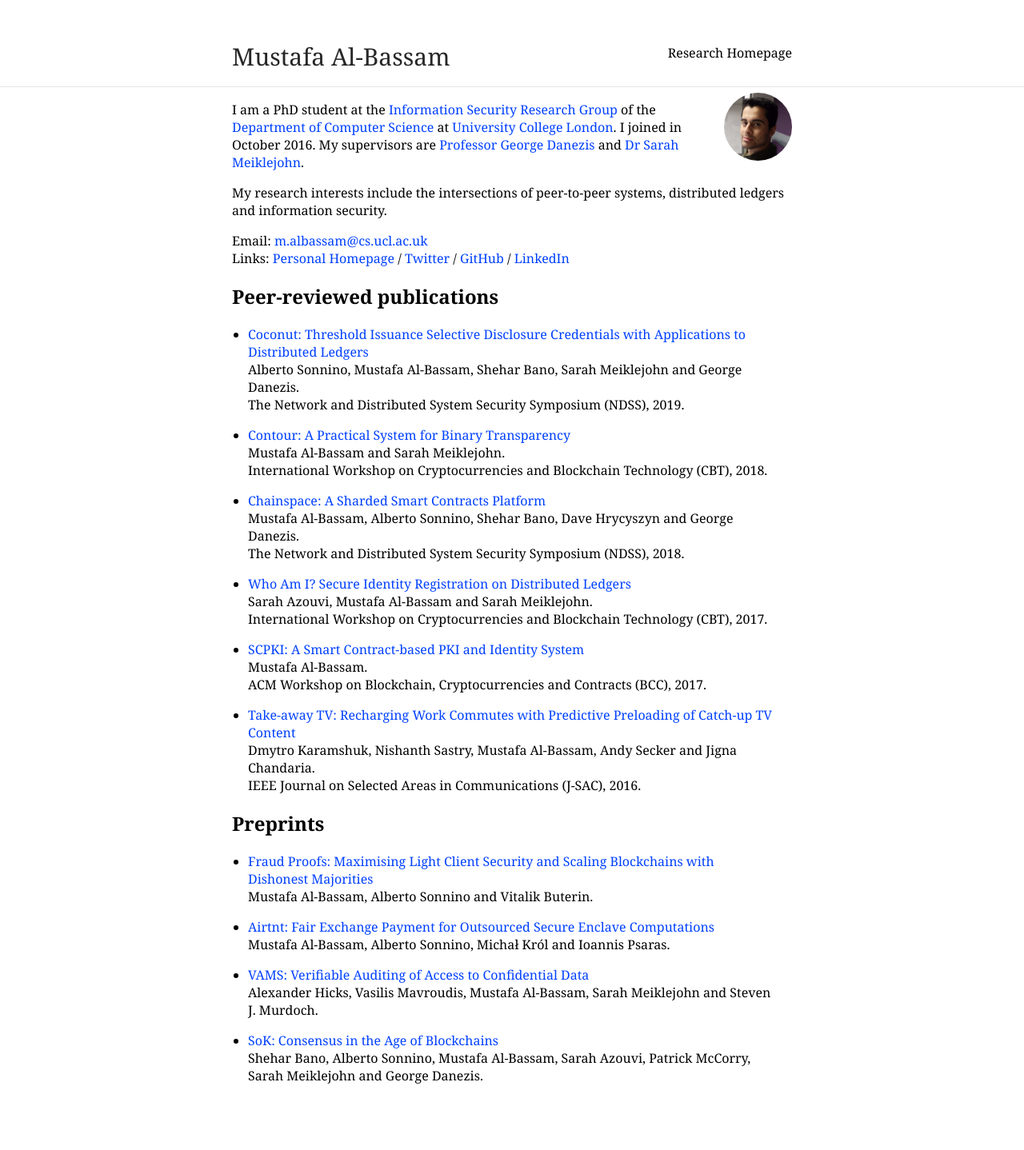
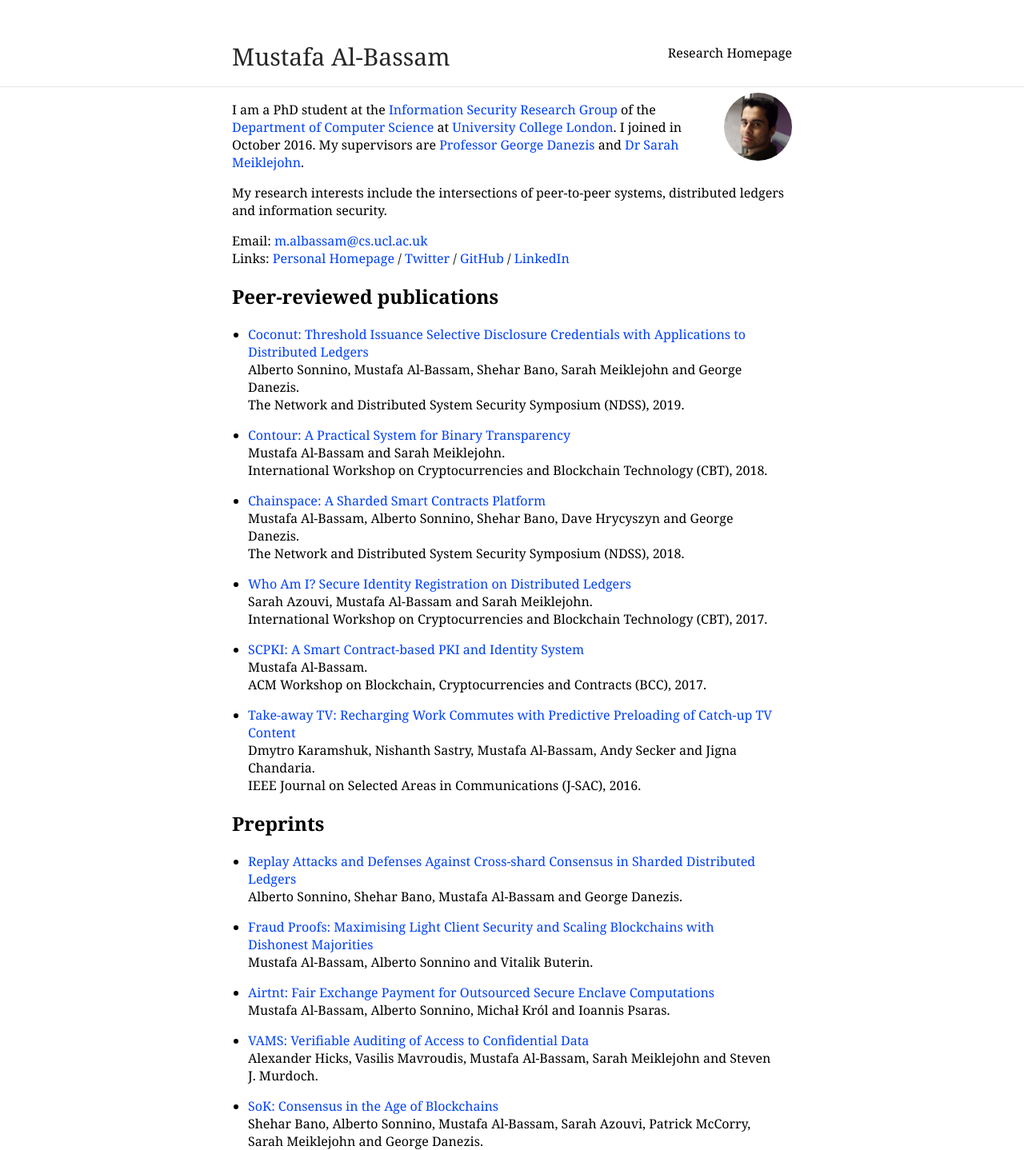
Before and after one commit to musalbas/research-homepage, a Jekyll site: the page built from index.md, in a window 1280 px wide. Shown: the whole page at 80% size. Built offline with Jekyll 4.4.1, drawn with Linux system fonts in a browser that asks for light colours; before the commit the page ends 1356 px from its top, so only the background shows below that.

Commit message:
Add byzcuit

```diff
--- a/index.md
+++ b/index.md
@@ -28,6 +28,8 @@ Links: [Personal Homepage](https://musalbas.com) / [Twitter](https://twitter.com
 
 ## Preprints
 
+- [Replay Attacks and Defenses Against Cross-shard Consensus in Sharded Distributed Ledgers](publications/byzcuit.pdf)<br>Alberto Sonnino, Shehar Bano, Mustafa Al-Bassam and George Danezis.
+
 - [Fraud Proofs: Maximising Light Client Security and Scaling Blockchains with Dishonest Majorities](publications/fraudproofs.pdf)<br>Mustafa Al-Bassam, Alberto Sonnino and Vitalik Buterin.
 
 - [Airtnt: Fair Exchange Payment for Outsourced Secure Enclave Computations](publications/airtnt.pdf)<br>Mustafa Al-Bassam, Alberto Sonnino, Michał Król and Ioannis Psaras.
```
Also changed, not shown: 3 other files.
